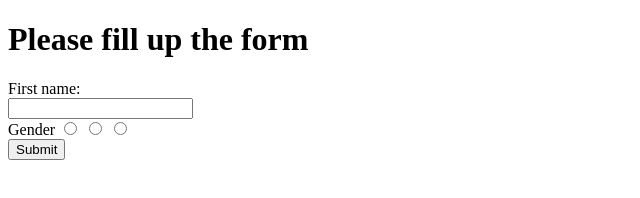
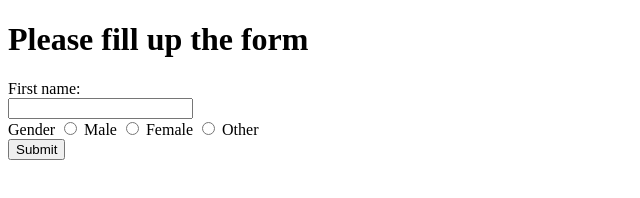
Before and after one commit to welcj/welcj.github.io, a plain HTML site: page form_test.html in a window 1280 px wide. Shown: the whole page, without its empty margins (0-640 px from the left). Drawn offline with Linux system fonts and the light colour scheme.

Commit message:
label fix

```diff
--- a/form_test.html
+++ b/form_test.html
@@ -13,9 +13,24 @@
 
     <form>
         <label for="gender">Gender</label>
-        <input type="radio" id="male" name="gender" value="male">
-        <input type="radio" id="female" name="gender" value="female">
-        <input type="radio" id="other" name="gender" value="other">
+
+        <label for="male">
+            <input type="radio" id="male" name="gender" value="male"> Male
+        </label>
+
+        <label for="female">
+            <input type="radio" id="female" name="gender" value="female"> Female
+        </label>
+
+        <label for="other">
+            <input type="radio" id="other" name="gender" value="other"> Other
+        </label>
+
+
+
+
+
+
     </form>
 
     <input type="submit">
```
